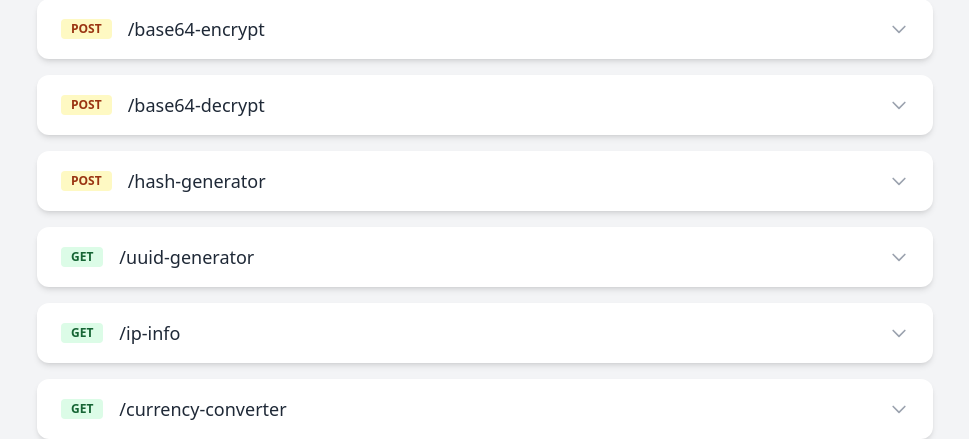
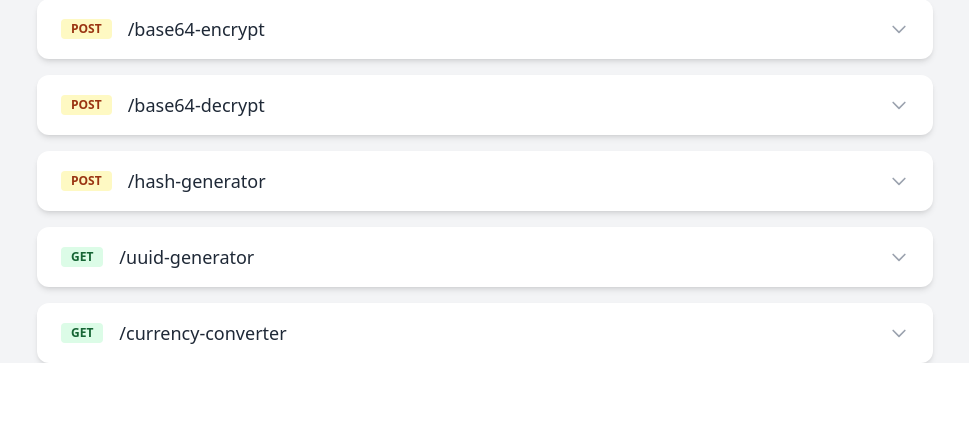
Before and after one commit to loopy5418/api, a Flask app: template api/templates/index.html in a window 1280 px wide. Shown: the part 505-944 px from the top of the page, without its empty margins (155-1124 px from the left). After the commit the page ends 868 px from the top, so only its background shows below. Run offline with Flask 3, Linux system fonts and the light colour scheme; the template is opened without the code that fills it, so the values that code supplies are empty; some libraries are stand-ins or nearby versions.

Commit message:
remove removed endpoint from docs

```diff
--- a/api/templates/index.html
+++ b/api/templates/index.html
@@ -251,28 +251,7 @@
         </div>
       </div>
 
-      <!-- GET /ip-info -->
-      <div class="bg-white dark:bg-gray-800 rounded-xl shadow-md overflow-hidden">
-        <div class="flex items-center justify-between px-6 py-4 cursor-pointer hover:bg-gray-50 dark:hover:bg-gray-700" onclick="toggleDetails('endpoint-ip-info')">
-          <span class="bg-green-100 text-green-800 text-xs font-semibold mr-2 px-2.5 py-0.5 rounded">GET</span>
-          <span class="flex-1 ml-2 text-lg">/ip-info</span>
-          <svg xmlns="http://www.w3.org/2000/svg" class="w-5 h-5 text-gray-400" fill="none" viewBox="0 0 24 24" stroke="currentColor">
-            <path stroke-linecap="round" stroke-linejoin="round" stroke-width="2" d="M19 9l-7 7-7-7" />
-          </svg>
-        </div>
-        <div id="endpoint-ip-info" class="px-6 py-4 hidden border-t dark:border-gray-700">
-          <h3 class="font-semibold">Response Preview</h3>
-          <pre class="language-json rounded bg-gray-900 p-4 text-sm"><code>{
-  "ip": "8.8.8.8",
-  "city": "Mountain View",
-  "region": "California",
-  "country": "US",
-  "loc": "37.3860,-122.0840",
-  "org": "AS15169 Google LLC",
-  "timezone": "America/Los_Angeles"
-}</code></pre>
-        </div>
-      </div>
+
 
       <!-- GET /currency-converter -->
       <div class="bg-white dark:bg-gray-800 rounded-xl shadow-md overflow-hidden">
```
